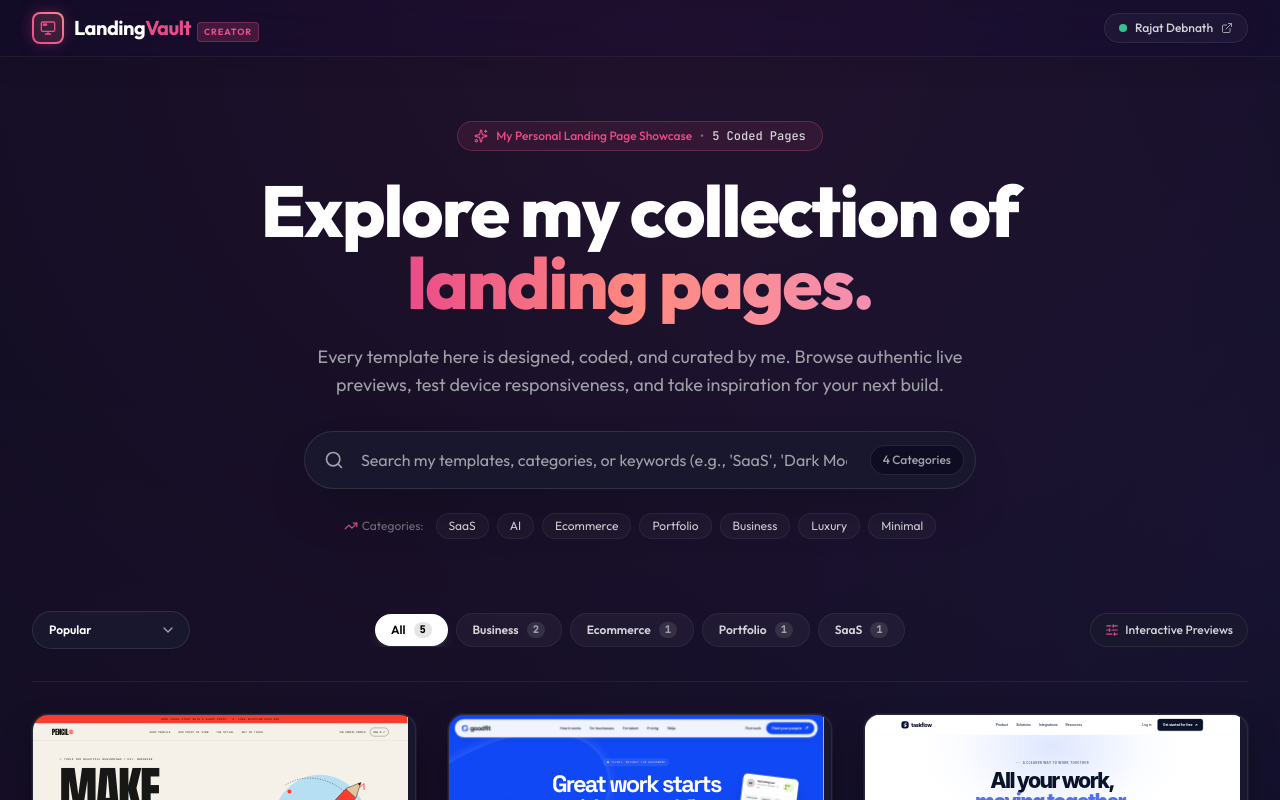
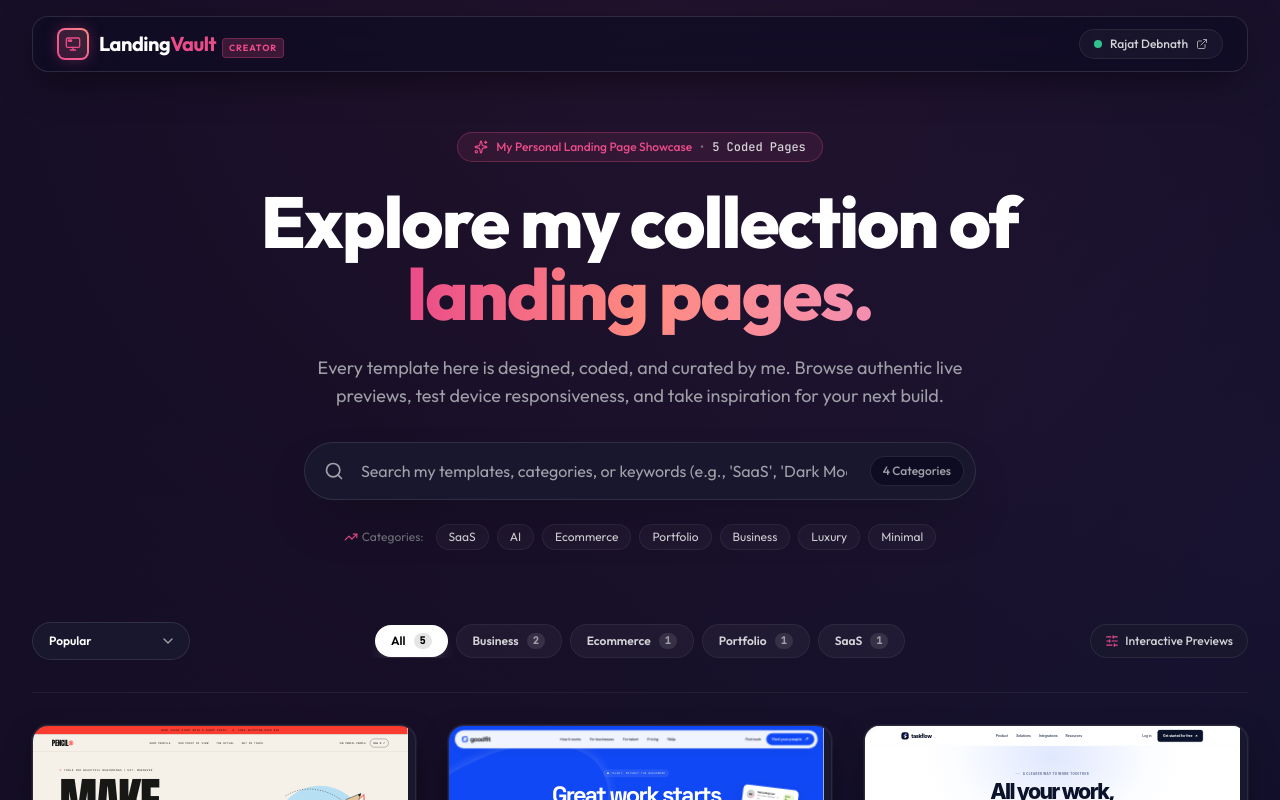
Before and after one commit to RajatDebnth/LPLibrary, a React (Vite) app: page / in a window 1280 px wide. Shown: the top 800 px of the page. Built offline with nearby package versions, Linux system fonts and the light colour scheme.

Commit message:
style: convert navbar into floating dock with top/side margins and rounded corners

```diff
--- a/src/components/ShowroomHeader.tsx
+++ b/src/components/ShowroomHeader.tsx
@@ -3,8 +3,8 @@ import { ExternalLink } from 'lucide-react';
 
 export const ShowroomHeader: React.FC = () => {
   return (
-    <header className="sticky top-0 z-40 border-b border-white/[0.06] bg-[#0D0C22]/15 backdrop-blur-2xl backdrop-saturate-150 transition-all shadow-[0_4px_30px_rgba(0,0,0,0.12)]">
-      <div className="max-w-7xl mx-auto px-4 sm:px-6 lg:px-8 h-14 flex items-center justify-between">
+    <header className="sticky top-3 sm:top-4 z-40 w-full px-4 sm:px-6 lg:px-8 pointer-events-none mb-3">
+      <div className="max-w-7xl mx-auto h-14 px-4 sm:px-6 rounded-2xl bg-[#0D0C22]/70 backdrop-blur-2xl backdrop-saturate-150 border border-white/[0.12] shadow-[0_12px_40px_-10px_rgba(0,0,0,0.6)] flex items-center justify-between pointer-events-auto transition-all">
         {/* Left: Personal Brand Logo */}
         <a href="/" className="flex items-center space-x-2.5 group">
           <div className="w-8 h-8 rounded-lg bg-gradient-to-tr from-[#EA4C89] via-[#F06292] to-[#FF8A80] p-[2px] shadow-[0_0_16px_-3px_rgba(234,76,137,0.5)] group-hover:scale-105 transition-transform">
--- a/src/data/pages-manifest.json
+++ b/src/data/pages-manifest.json
@@ -1,5 +1,5 @@
 {
-  "scannedAt": "2026-10-30T12:39:21.549Z",
+  "scannedAt": "2026-10-30T13:17:00.355Z",
   "totalCount": 5,
   "categories": [
     "Business",
```
